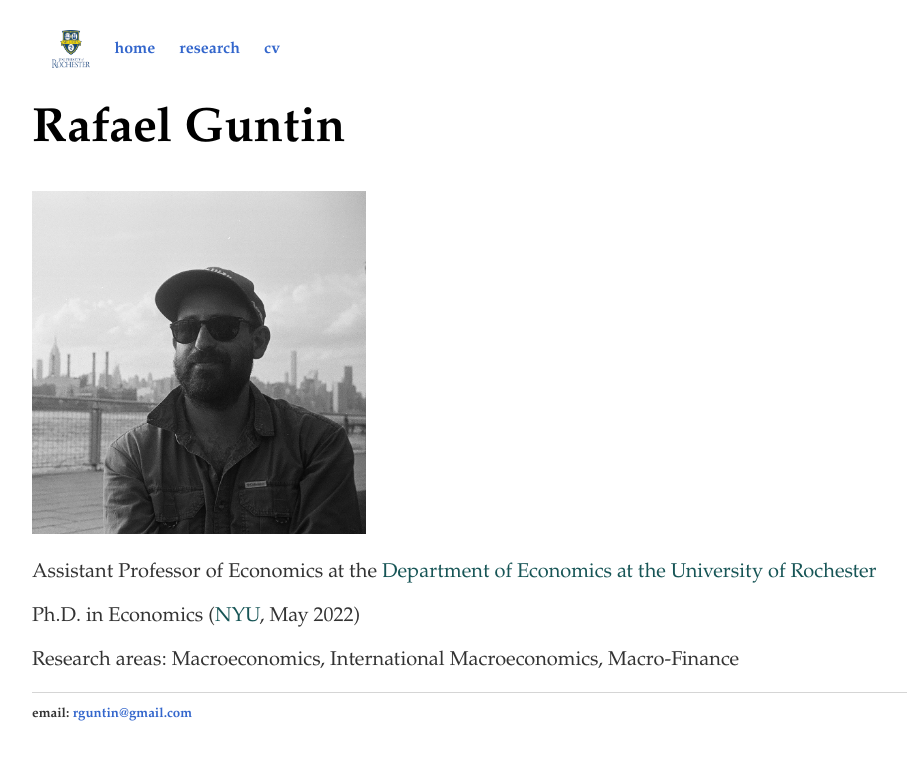
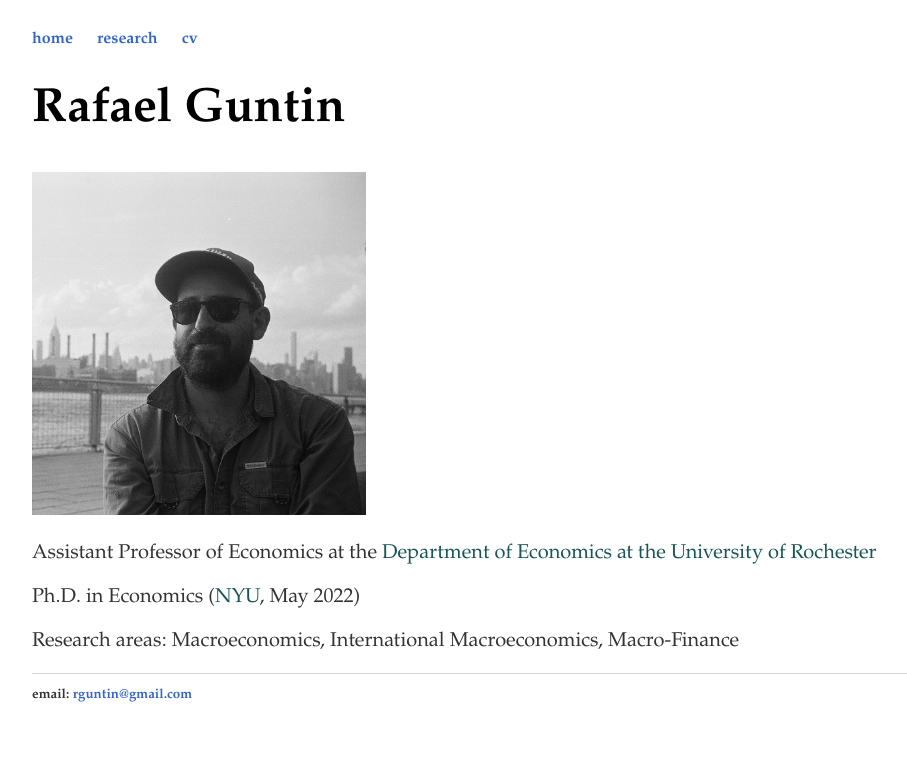
Before and after one commit to rafaguntin/rafaguntin.github.io, a Jekyll site: the page built from index.html, in a window 1280 px wide. Shown: the top 760 px of the page, without its empty margins (96-1003 px from the left). Built offline with Jekyll 4.4.1, drawn with Linux system fonts in a browser that asks for light colours.

Commit message:
Update default.html

```diff
--- a/_layouts/default.html
+++ b/_layouts/default.html
@@ -21,9 +21,9 @@
     <nav>
 <ul>
 
-<li>
-<li><img src="/images/rochester_symb.png" style="width: 3vw; height: 3vw; vertical-align: middle"></li>
-  </li>
+<!--<li>
+<img src="/images/rochester_symb.png" style="width: 3%; height: 3%; vertical-align: middle"></li>
+  </li> -->
 <li><a href="/">home</a></li>
 <li><a href="/research">research</a></li>
 <li><a href="/CV/CV_RG.pdf" target="_blank">cv</a></li>
```
